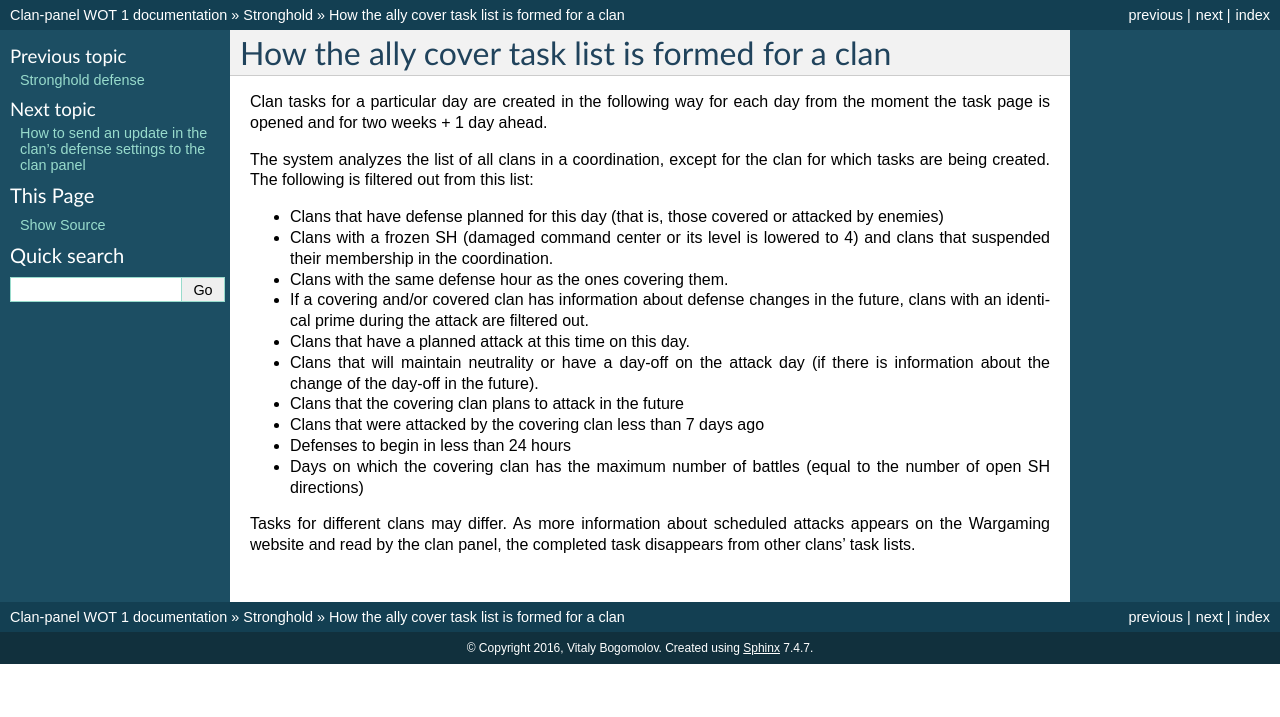
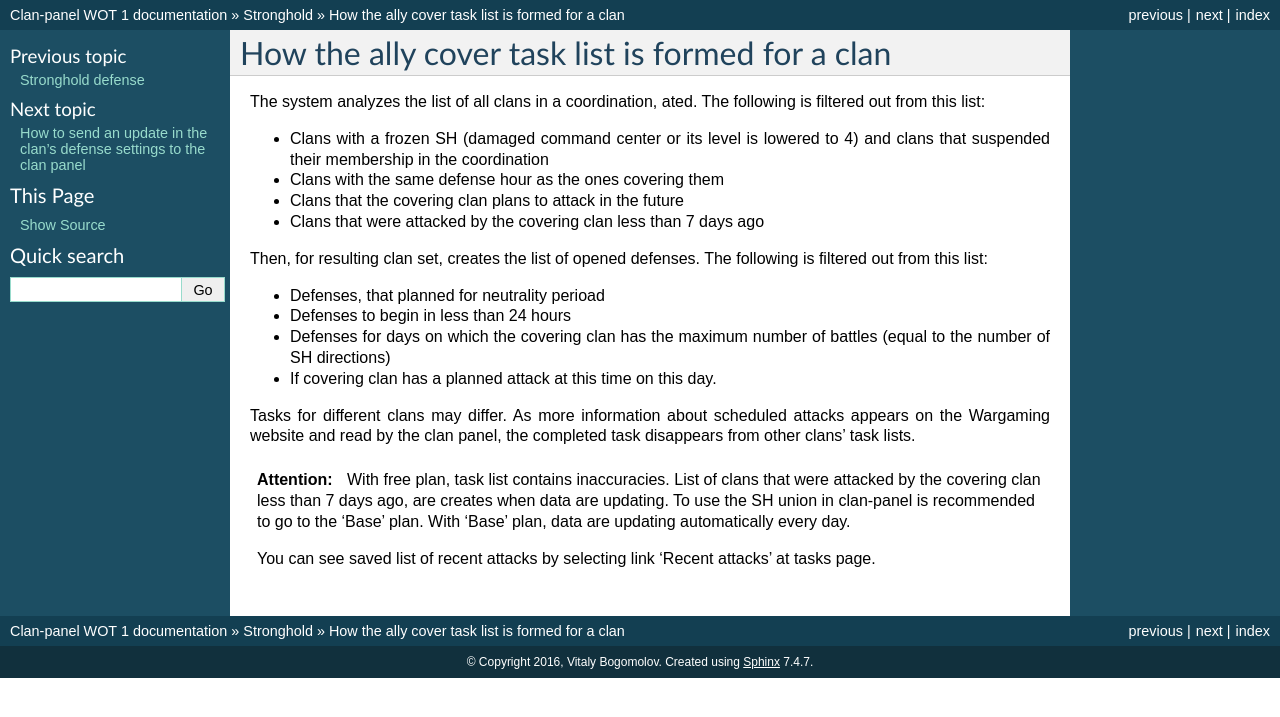
Before and after one commit to vb64/clan.panel.doc, a Sphinx documentation site: the page built from doc/stronghold/tasks.rst, in a window 1280 px wide. Shown: the top 717 px of the page. Built offline with Sphinx 7.4.7, drawn with Linux system fonts in a browser that asks for light colours.

Commit message:
free plan warning

```diff
--- a/doc/stronghold/tasks.rst
+++ b/doc/stronghold/tasks.rst
@@ -1,20 +1,26 @@
 How the ally cover task list is formed for a clan
 =================================================
 
-Clan tasks for a particular day are created in the following way for each day from the moment the task page is opened and for two weeks + 1 day ahead.
+The system analyzes the list of all clans in a coordination, ated. The following is filtered out from this list:
 
-The system analyzes the list of all clans in a coordination, except for the clan for which tasks are being created. The following is filtered out from this list:
-
-* Clans that have defense planned for this day (that is, those covered or attacked by enemies)
-* Clans with a frozen SH (damaged command center or its level is lowered to 4) and clans that suspended their membership in the coordination.
-* Clans with the same defense hour as the ones covering them.
-* If a covering and/or covered clan has information about defense changes in the future, clans with an identical prime during the attack are filtered out.
-* Clans that have a planned attack at this time on this day.
-* Clans that will maintain neutrality or have a day-off on the attack day (if there is information about the change of the day-off in the future).
+* Clans with a frozen SH (damaged command center or its level is lowered to 4) and clans that suspended their membership in the coordination
+* Clans with the same defense hour as the ones covering them
 * Clans that the covering clan plans to attack in the future
 * Clans that were attacked by the covering clan less than 7 days ago
+
+Then, for resulting clan set,  creates the list of opened defenses. The following is filtered out from this list:
+
+* Defenses, that planned for neutrality perioad
 * Defenses to begin in less than 24 hours
-* Days on which the covering clan has the maximum number of battles (equal to the number of open SH directions)
+* Defenses for days on which the covering clan has the maximum number of battles (equal to the number of SH directions)
+* If covering clan has a planned attack at this time on this day.
 
 Tasks for different clans may differ. As more information about scheduled attacks appears on the Wargaming website and read by the clan panel,
 the completed task disappears from other clans' task lists.
+
+.. attention::
+   With free plan, task list contains inaccuracies.
+   List of clans that were attacked by the covering clan less than 7 days ago, are creates when data are updating.
+   To use the SH union in clan-panel is recommended to go to the 'Base' plan. With 'Base' plan, data are updating automatically every day.
+
+   You can see saved list of recent attacks by selecting link 'Recent attacks' at tasks page.
```
